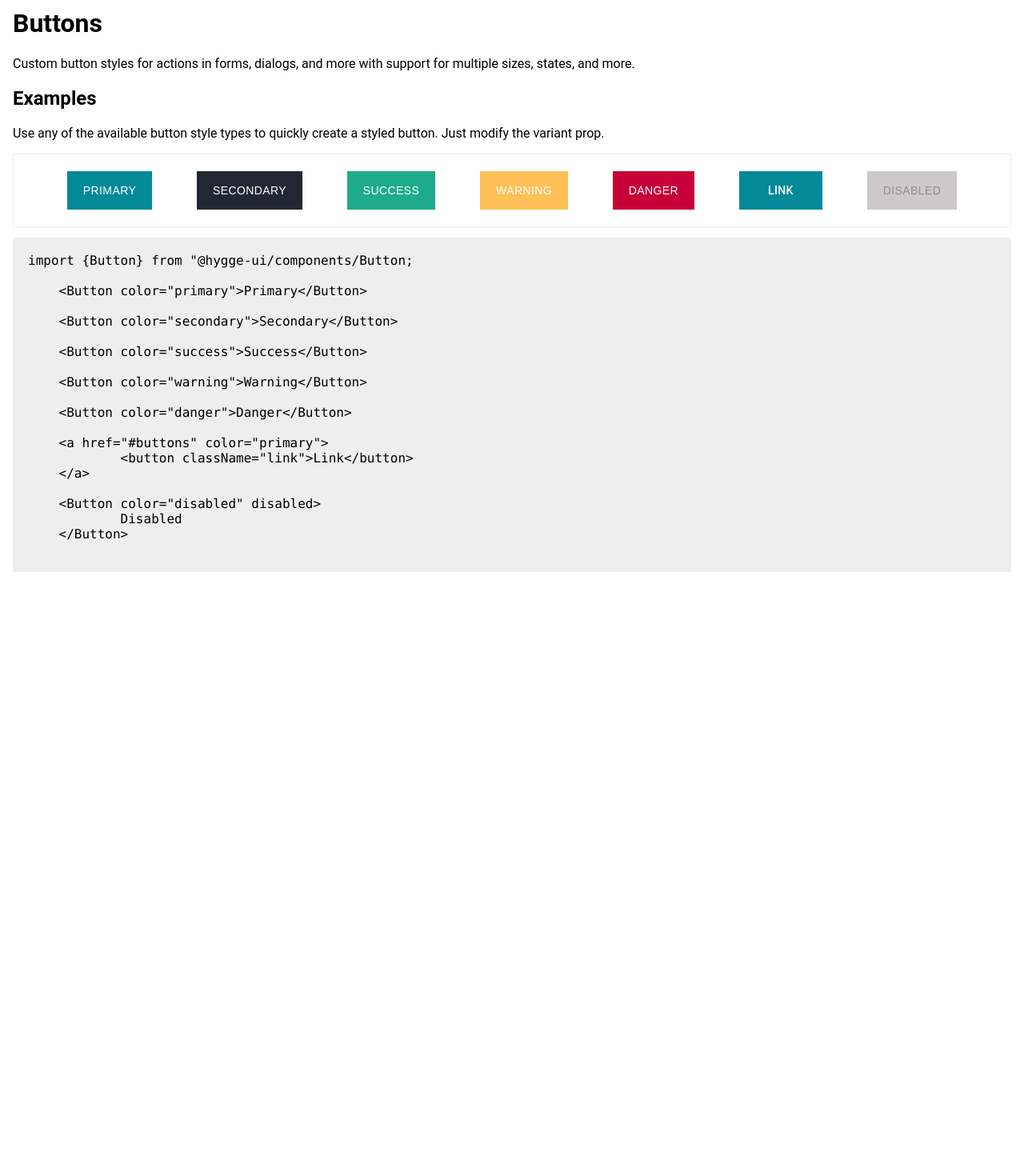
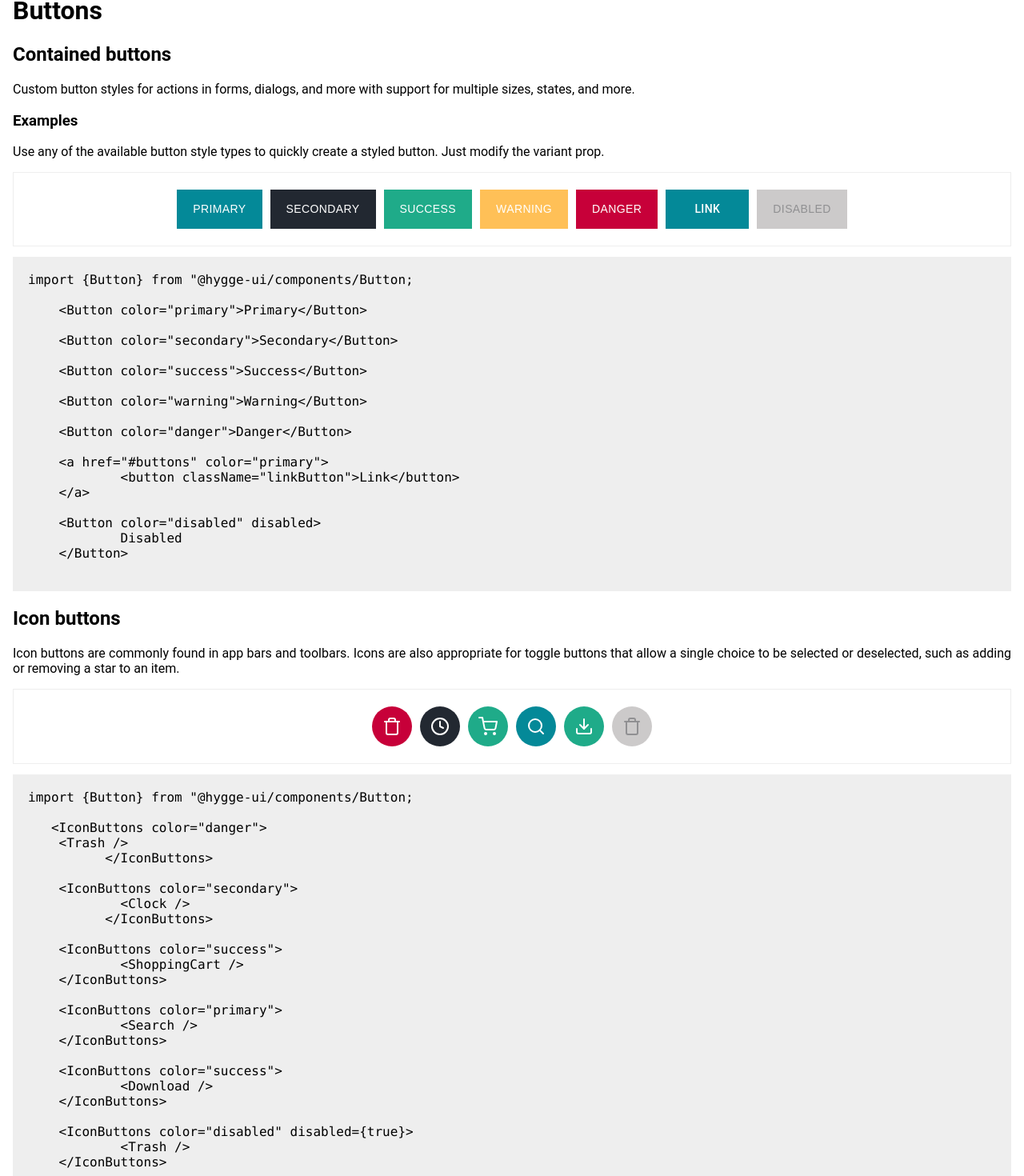
Before and after one commit to andrewjrhill/hygge-ui, a React (Create React App) app: page / in a window 1280 px wide. Shown: the part 27-1497 px from the top of the page at 80% size. Before the commit the page ends 800 px from the top, so only its background shows below. Built offline with nearby package versions, Linux system fonts and the light colour scheme.

Commit message:
:feat:iconbuttons js.& css files introduced into codebase.

```diff
--- a/package.json
+++ b/package.json
@@ -6,8 +6,10 @@
     "@testing-library/jest-dom": "^4.2.4",
     "@testing-library/react": "^9.5.0",
     "@testing-library/user-event": "^7.2.1",
+    "classnames": "^2.2.6",
     "react": "^16.13.0",
     "react-dom": "^16.13.0",
+    "react-feather": "^2.0.3",
     "react-scripts": "3.4.0"
   },
   "scripts": {
--- a/src/App.css
+++ b/src/App.css
@@ -42,7 +42,7 @@ body {
   }
 }
 
-.buttons_container {
+.buttonsContainer {
   border: 0.1rem;
   border-color: #eeeeee;
   border-style: solid;
@@ -50,12 +50,12 @@ body {
   padding: 1rem;
 }
 
-.button_header_wrapper {
-  padding: 1rem;
+.buttonsHeaderWrapper {
+  margin: 1rem;
   text-align: justify;
 }
 
-.code_box {
+.codeBox {
   background-color: #eeeeee;
   border-color: #eeeeee;
   border-style: solid;
@@ -64,9 +64,9 @@ body {
 }
 
 /* Media Queries */
-@media (min-width: 1024px) {
-  .buttons_container {
+@media (min-width: 64rem) {
+  .buttonsContainer {
     display: flex;
-    justify-content: space-evenly;
+    justify-content: center;
   }
 }
--- a/src/App.js
+++ b/src/App.js
@@ -1,36 +1,39 @@
 import React from "react";
+import { Trash, Clock, ShoppingCart, Search, Download } from "react-feather";
 import "./App.css";
-import Button from "./components/Button/Button";
+import Buttons from "./components/Buttons/Buttons";
+import IconButtons from "./components/IconButtons/IconButtons";
 
 function App() {
   return (
     <header>
-      <div className="button_header_wrapper">
+      <div className="buttonsHeaderWrapper">
         <h1>Buttons</h1>
+        <h2>Contained buttons</h2>
         <p>
           Custom button styles for actions in forms, dialogs, and more with
           support for multiple sizes, states, and more.
         </p>
-        <h2>Examples</h2>
+        <h3>Examples</h3>
         <p>
           Use any of the available button style types to quickly create a styled
           button. Just modify the variant prop.
         </p>
 
-        <div className="buttons_container">
-          <Button color="primary">Primary</Button>
-          <Button color="secondary">Secondary</Button>
-          <Button color="success">Success</Button>
-          <Button color="warning">Warning</Button>
-          <Button color="danger">Danger</Button>
-          <Button color="link" isLink hrefLink="/">
+        <div className="buttonsContainer">
+          <Buttons color="primary">Primary</Buttons>
+          <Buttons color="secondary">Secondary</Buttons>
+          <Buttons color="success">Success</Buttons>
+          <Buttons color="warning">Warning</Buttons>
+          <Buttons color="danger">Danger</Buttons>
+          <Buttons color="linkButton" isLink hrefLink="/">
             Link
-          </Button>
-          <Button color="disabled" disabled={true}>
+          </Buttons>
+          <Buttons color="disabled" disabled={true}>
             Disabled
-          </Button>
+          </Buttons>
         </div>
-        <pre className="code_box">
+        <pre className="codeBox">
           <code>
             {`import {Button} from "@hygge-ui/components/Button;
 
@@ -45,7 +48,7 @@ function App() {
     <Button color="danger">Danger</Button>
 
     <a href="#buttons" color="primary">
-            <button className="link">Link</button>
+            <button className="linkButton">Link</button>
     </a>
 
     <Button color="disabled" disabled>
@@ -55,6 +58,65 @@ function App() {
           </code>
         </pre>
       </div>
+
+      <div className="buttonsHeaderWrapper">
+        <h2>Icon buttons</h2>
+        <p>
+          Icon buttons are commonly found in app bars and toolbars. Icons are
+          also appropriate for toggle buttons that allow a single choice to be
+          selected or deselected, such as adding or removing a star to an item.
+        </p>
+        <div className="buttonsContainer">
+          <IconButtons color="danger">
+            <Trash />
+          </IconButtons>
+          <IconButtons color="secondary">
+            <Clock />
+          </IconButtons>
+          <IconButtons color="success">
+            <ShoppingCart />
+          </IconButtons>
+          <IconButtons color="primary">
+            <Search />
+          </IconButtons>
+          <IconButtons color="success">
+            <Download />
+          </IconButtons>
+          <IconButtons color="disabled" disabled={true}>
+            <Trash />
+          </IconButtons>
+        </div>
+        <pre className="codeBox">
+          <code>
+            {`import {Button} from "@hygge-ui/components/Button;
+
+   <IconButtons color="danger">
+    <Trash />
+          </IconButtons>
+
+    <IconButtons color="secondary">
+            <Clock />
+          </IconButtons>
+
+    <IconButtons color="success">
+            <ShoppingCart />
+    </IconButtons>
+
+    <IconButtons color="primary">
+            <Search />
+    </IconButtons>
+
+    <IconButtons color="success">
+            <Download />
+    </IconButtons>
+
+    <IconButtons color="disabled" disabled={true}>
+            <Trash />
+    </IconButtons>
+              `}
+          </code>
+        </pre>
+      </div>
     </header>
   );
 }
--- a/src/components/Button/Button.css
+++ b/src/components/Buttons/Buttons.css
@@ -67,7 +67,7 @@ button.danger:hover {
   background-color: #f23557;
 }
 
-a.link {
+a.linkButton {
   background-color: #048998;
   border: none;
   color: #fff;
@@ -86,7 +86,7 @@ a.link {
   transition: text-shadow 0.4s, background-color 0.4s;
 }
 
-a.link:hover {
+a.linkButton:hover {
   background-color: #3bb4c1;
   box-shadow: 0 0.3125rem 2.5rem -0.625rem #000;
   text-shadow: 0 0 0.375rem #fff;
--- a/src/components/Button/Button.js
+++ b/src/components/Buttons/Buttons.js
@@ -1,5 +1,5 @@
 import React from "react";
-import "./Button.css";
+import "./Buttons.css";
 
 const Button = props => {
   const { color, children, disabled, isLink, hrefLink } = props;
--- /dev/null
+++ b/src/components/IconButtons/IconButtons.css
@@ -0,0 +1,18 @@
+.iconButton {
+  border-radius: 100%;
+  height: 3.125rem;
+  min-width: unset;
+  position: relative;
+  width: 3.125rem;
+}
+
+.iconButton > svg {
+  position: absolute;
+  top: 50%;
+  left: 50%;
+  height: 50%;
+  transform: translate(-50%, -50%);
+  width: 1.5rem;
+  height: 1.5rem;
+  display: block;
+}
--- /dev/null
+++ b/src/components/IconButtons/IconButtons.js
@@ -0,0 +1,16 @@
+import React from "react";
+import classNames from "classnames";
+import "./IconButtons.css";
+import "../Buttons/Buttons.css";
+
+const IconButton = props => {
+  const { color, children, disabled } = props;
+
+  return (
+    <button className={classNames(color, "iconButton")} disabled={disabled}>
+      {children}
+    </button>
+  );
+};
+
+export default IconButton;
```
Also changed, not shown: 1 other file (tests, documents, lock files or other folders).
